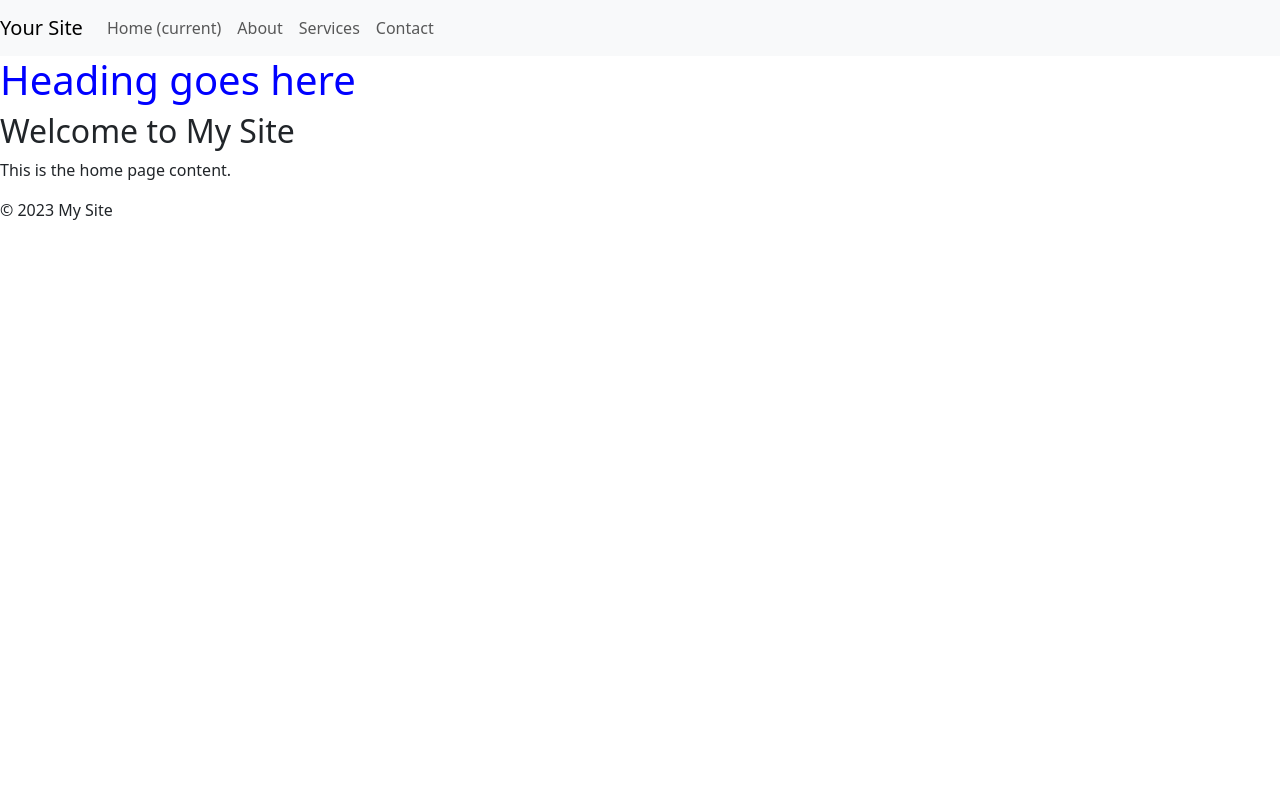
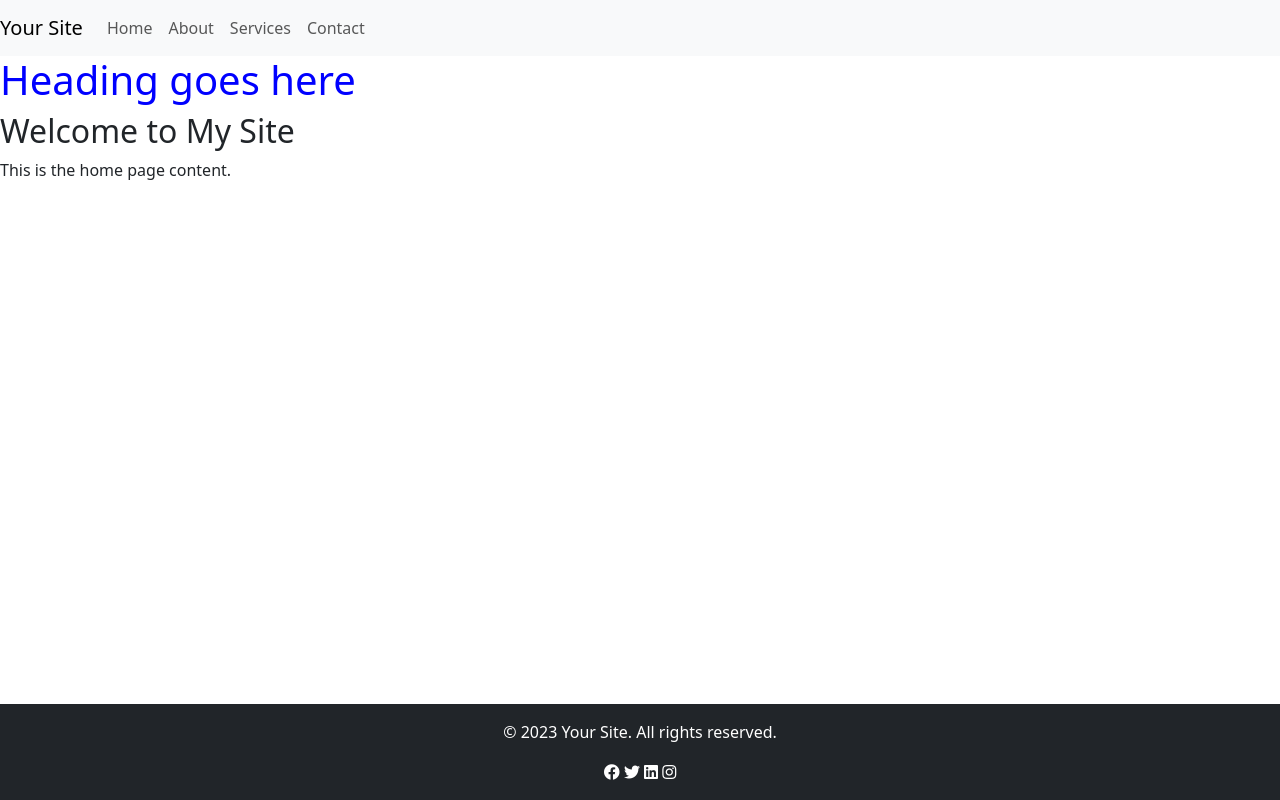
Before and after one commit to Karl-Ryan0/foragers-friend, a Django app: page / in a window 1280 px wide. Run offline with Django 3.2, Linux system fonts and the light colour scheme.

Commit message:
add basic footer

```diff
--- a/static/css/style.css
+++ b/static/css/style.css
@@ -1,3 +1,9 @@
 h1 {
     color:blue;
 }
+
+.footer {
+    position: fixed;
+    bottom: 0;
+    width: 100%;
+}
--- a/templates/base.html
+++ b/templates/base.html
@@ -5,6 +5,7 @@
 
 <head>
     <title>{% block title %}Foragers Friend{% endblock %}</title>
+    <link rel="stylesheet" href="https://cdnjs.cloudflare.com/ajax/libs/font-awesome/5.15.3/css/all.min.css">
     <link href="https://cdn.jsdelivr.net/npm/bootstrap@5.3.2/dist/css/bootstrap.min.css" rel="stylesheet"
         integrity="sha384-T3c6CoIi6uLrA9TneNEoa7RxnatzjcDSCmG1MXxSR1GAsXEV/Dwwykc2MPK8M2HN" crossorigin="anonymous">
     <link rel="stylesheet" href="{% static 'css/style.css' %}">
@@ -40,8 +41,14 @@
     <main>
         {% block content %}{% endblock %}
     </main>
-    <footer>
-        &copy; 2023 My Site
+    <footer class="bg-dark text-white text-center py-3 footer">
+        &copy; 2023 Your Site. All rights reserved.
+        <div class="mt-3">
+            <a href="#" class="text-white"><i class="fab fa-facebook"></i></a>
+            <a href="#" class="text-white"><i class="fab fa-twitter"></i></a>
+            <a href="#" class="text-white"><i class="fab fa-linkedin"></i></a>
+            <a href="#" class="text-white"><i class="fab fa-instagram"></i></a>
+        </div>
     </footer>
     <script src="https://cdn.jsdelivr.net/npm/bootstrap@5.3.2/dist/js/bootstrap.bundle.min.js"
         integrity="sha384-C6RzsynM9kWDrMNeT87bh95OGNyZPhcTNXj1NW7RuBCsyN/o0jlpcV8Qyq46cDfL"
```
